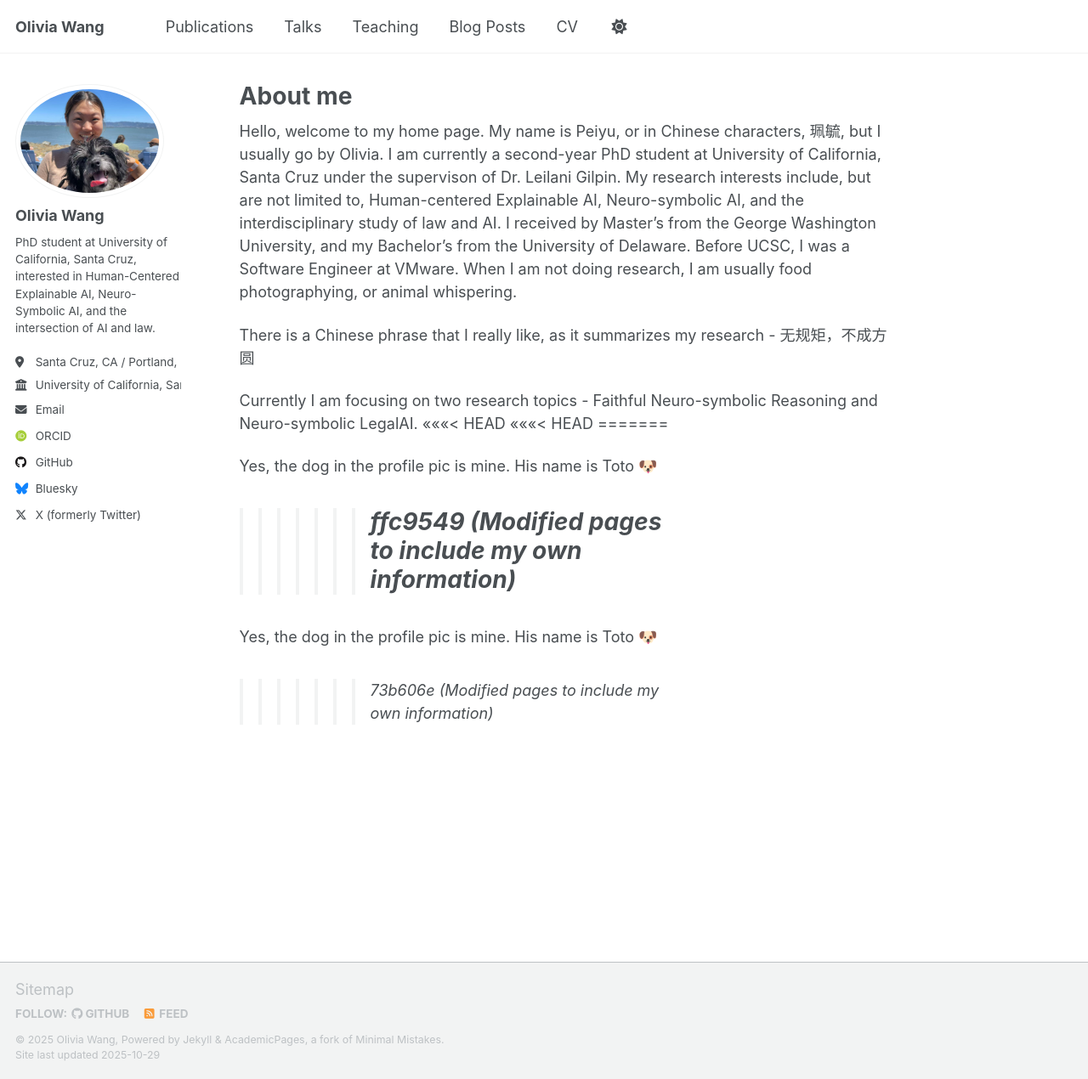
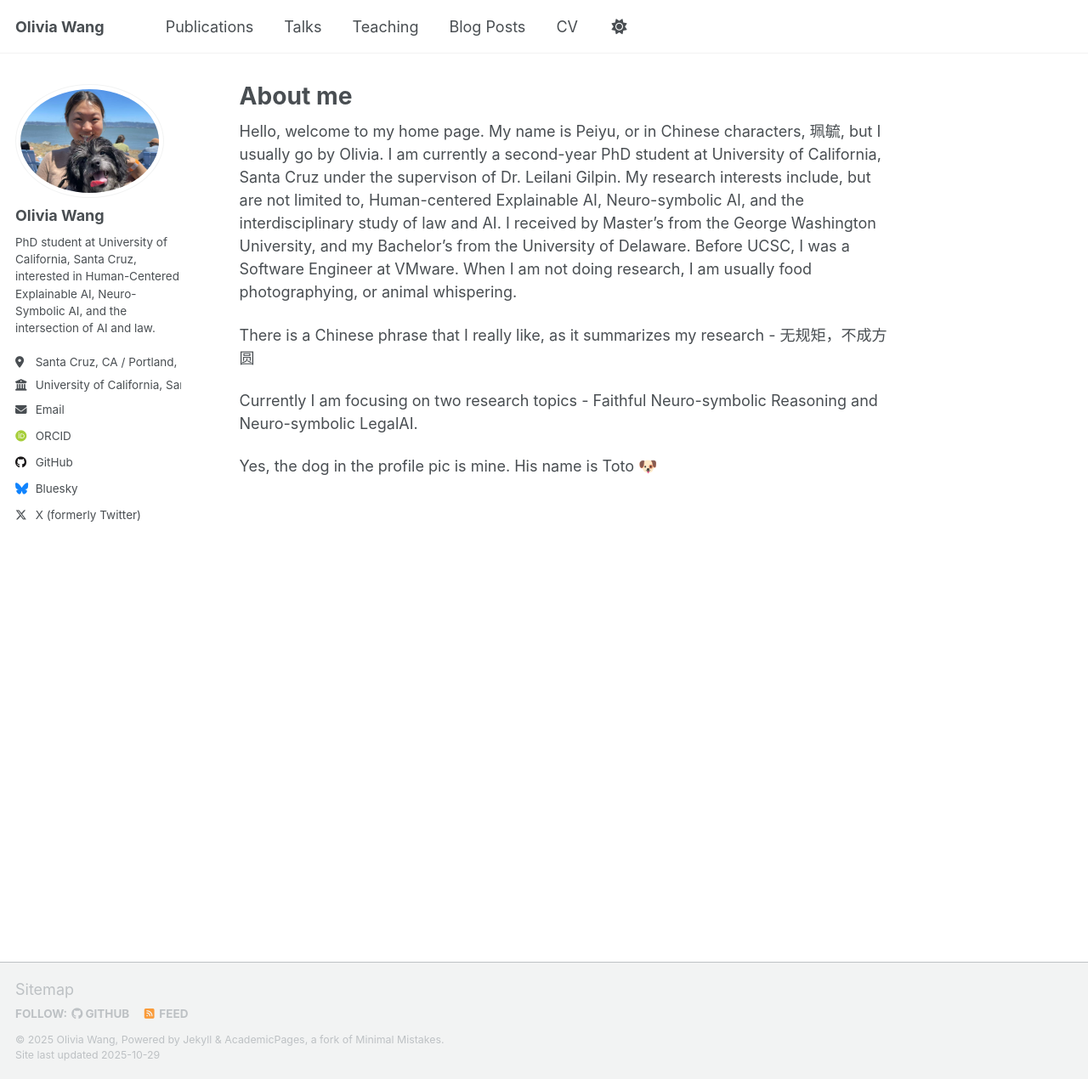
Before and after one commit to olivianxai/olivianxai.github.io, a Jekyll site: the page built from _pages/about.md, in a window 1280 px wide and 1270 px high. Shown: the whole window at 85% size. Built offline with Jekyll 4.4.1, drawn with Linux system fonts in a browser that asks for light colours; some web fonts are replaced; a script that is not in the unit is left out.

Commit message:
Fix the about me page

```diff
--- a/_pages/about.md
+++ b/_pages/about.md
@@ -15,14 +15,5 @@ There is a Chinese phrase that I really like, as it summarizes my research - 无
 
 
 Currently I am focusing on two research topics - Faithful Neuro-symbolic Reasoning and Neuro-symbolic LegalAI.
-<<<<<<< HEAD
-<<<<<<< HEAD
-=======
 
 Yes, the dog in the profile pic is mine. His name is Toto 🐶
->>>>>>> ffc9549 (Modified pages to include my own information)
-=======
-
-
-Yes, the dog in the profile pic is mine. His name is Toto 🐶
->>>>>>> 73b606e (Modified pages to include my own information)
```
